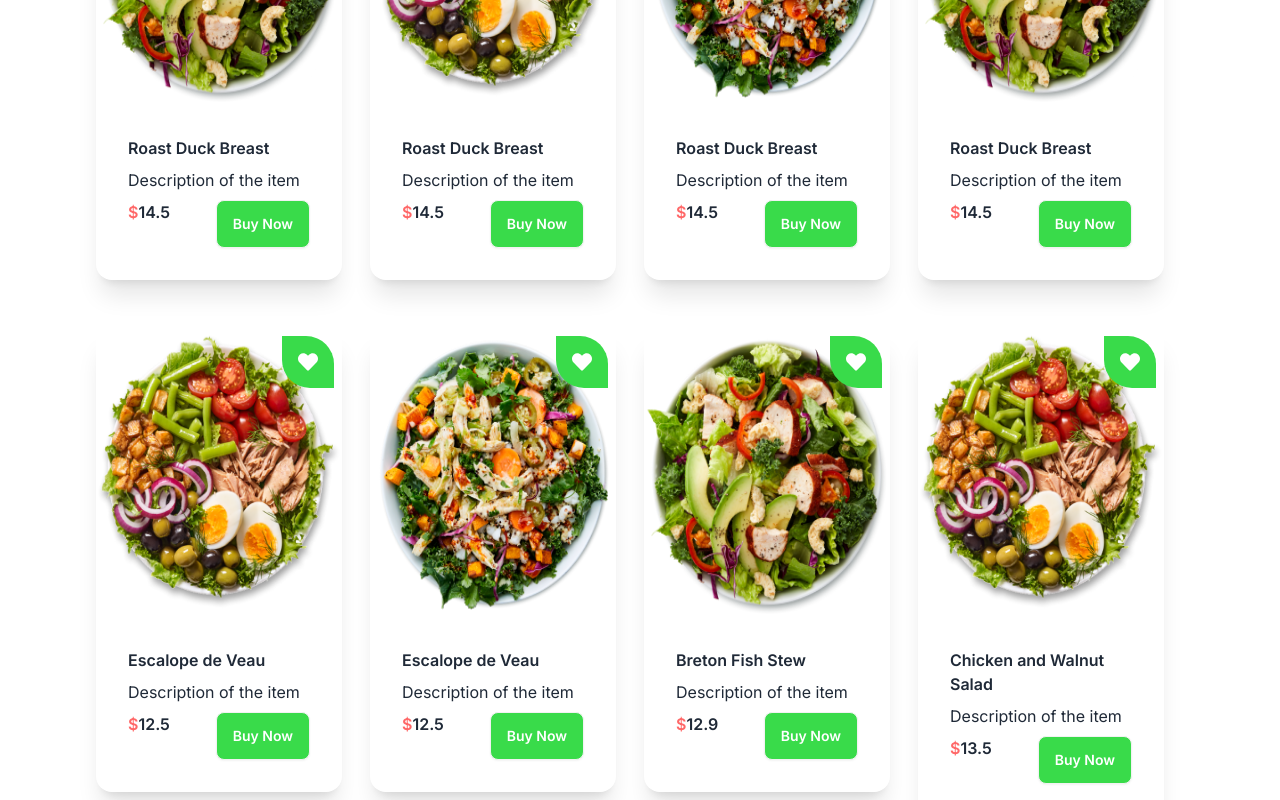
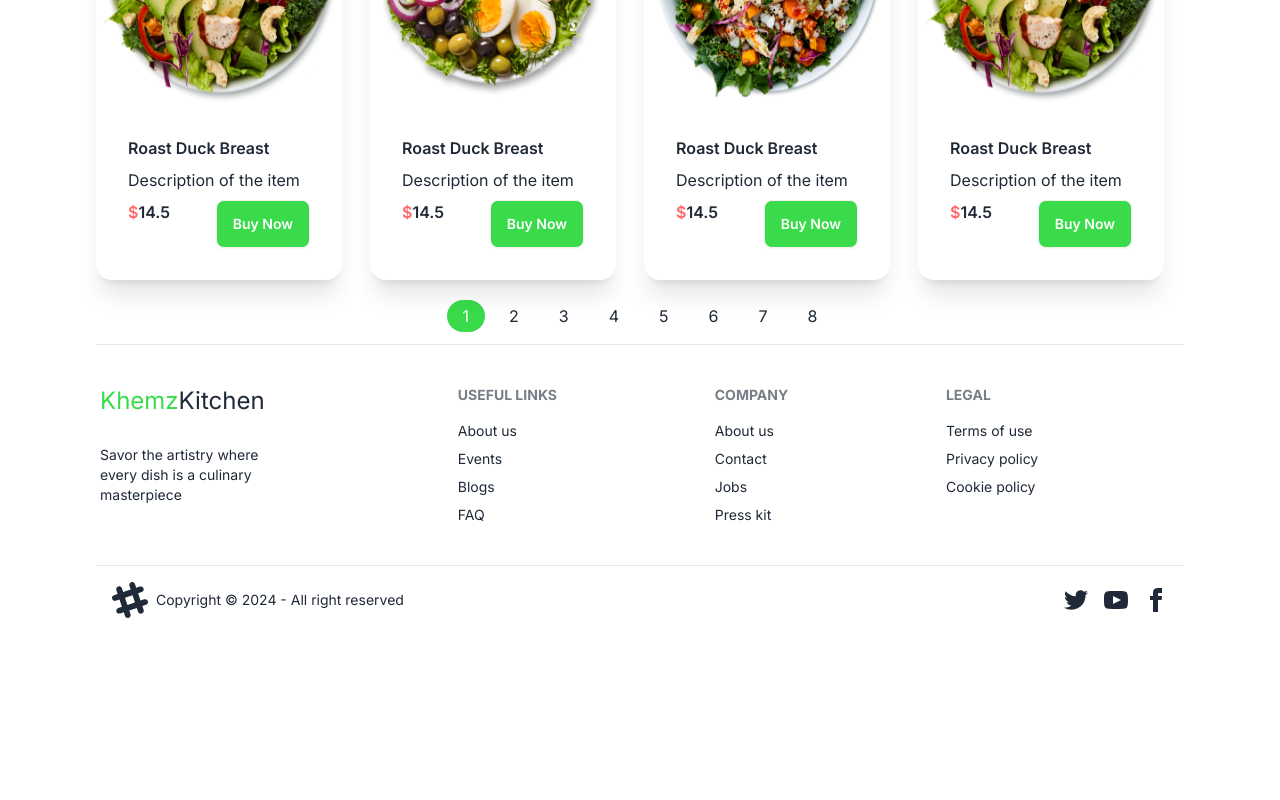
Before and after one commit to Khemz-Developer/Food_Ordering_System, a React (Vite) app in the folder Food_Ordering_Client/: page /menu in a window 1280 px wide. Shown: the part 1446-2246 px from the top of the page. After the commit the page ends 2092 px from the top, so only its background shows below. Built offline with nearby package versions, Linux system fonts and the light colour scheme.

Commit message:
Pagination Part in menu section is finished

```diff
--- a/Food_Ordering_Client/src/pages/shop/Menu.jsx
+++ b/Food_Ordering_Client/src/pages/shop/Menu.jsx
@@ -1,11 +1,17 @@
 import React, { useEffect, useState } from "react";
 import Cards from "../../components/Cards";
 import { FaFilter } from "react-icons/fa";
+
 const Menu = () => {
   const [menu, setMenu] = useState([]);
   const [filteredItems, setFilteredItems] = useState([]);
   const [selectedCategory, setSelectedCategory] = useState("all");
   const [sortOption, setSortOption] = useState("default");
+
+  //pagination
+  const [currentPage,setCurrentPage] =  useState(1);
+  const [itemsPerPage] = useState(8)
+
 
   //loading data
   useEffect(() => {
@@ -36,14 +42,17 @@ const Menu = () => {
 
     setFilteredItems(filtered);
     setSelectedCategory(category);
+    setCurrentPage(1)
   };
 
-  //show all data
+  //show all data function
   const showAll = () => {
     setFilteredItems(menu);
     setSelectedCategory("all");
+    setCurrentPage(1)
   };
 
+  // shorting based on A-Z ,Z-A ,Low - High Pricing
   const handleSortChange = (option) => {
     setSortOption(option);
 
@@ -67,15 +76,21 @@ const Menu = () => {
         break;
     }
 
-    setFilteredItems(sortedItems)
+    setFilteredItems(sortedItems);
+    setCurrentPage(1)
   };
 
-  // shorting based on A-Z ,Z-A ,Low - High Pricing
+  //pagination logic
+  const indexOfLastItem = currentPage * itemsPerPage;
+  const indexOfFirstItem = indexOfLastItem - itemsPerPage;
+  const currentItems = filteredItems.slice(indexOfFirstItem,indexOfLastItem)
+  const paginate =(pageNumber)=> setCurrentPage(pageNumber)
+
   return (
     <div>
       {/* menu banner */}
       <div className="section-container bg-gradient-to-r from-[#FAFAFA] from-0% to-[#FCFCFC] to-100%">
-        <div className="flex flex-col items-center justify-center gap-8 py-48 ">
+        <div className="flex flex-col items-center justify-center gap-8 py-48">
           {/*test*/}
           <div className="px-4 space-y-6 text-center ">
             <h2 className="text-4xl font-bold leading-snug md:leading-snug md:text-5xl">
@@ -128,10 +143,18 @@ const Menu = () => {
 
         {/* product cards*/}
         <div className="grid grid-cols-1 gap-2 mt-3 md:grid-cols-4 sm:grid-col-2">
-            {filteredItems.map((item, i) => (
+            {currentItems.map((item, i) => (
               <Cards key={i} item={item}></Cards>
             ))}
         </div>
+      </div>
+      {/*pagination section*/}
+      <div className="flex justify-center">
+        {Array.from({length: Math.ceil(filteredItems.length / itemsPerPage)}).map((_,index)=>(
+          <button key={index+1} onClick={()=>paginate(index+1)} className={`py-1 px-4 mx-1 rounded-full ${ currentPage === index+1 ? "bg-green text-white" : "bg-grey-200"}`}>
+            {index+1}
+          </button>
+       ) )}
       </div>
     </div>
   );
```
